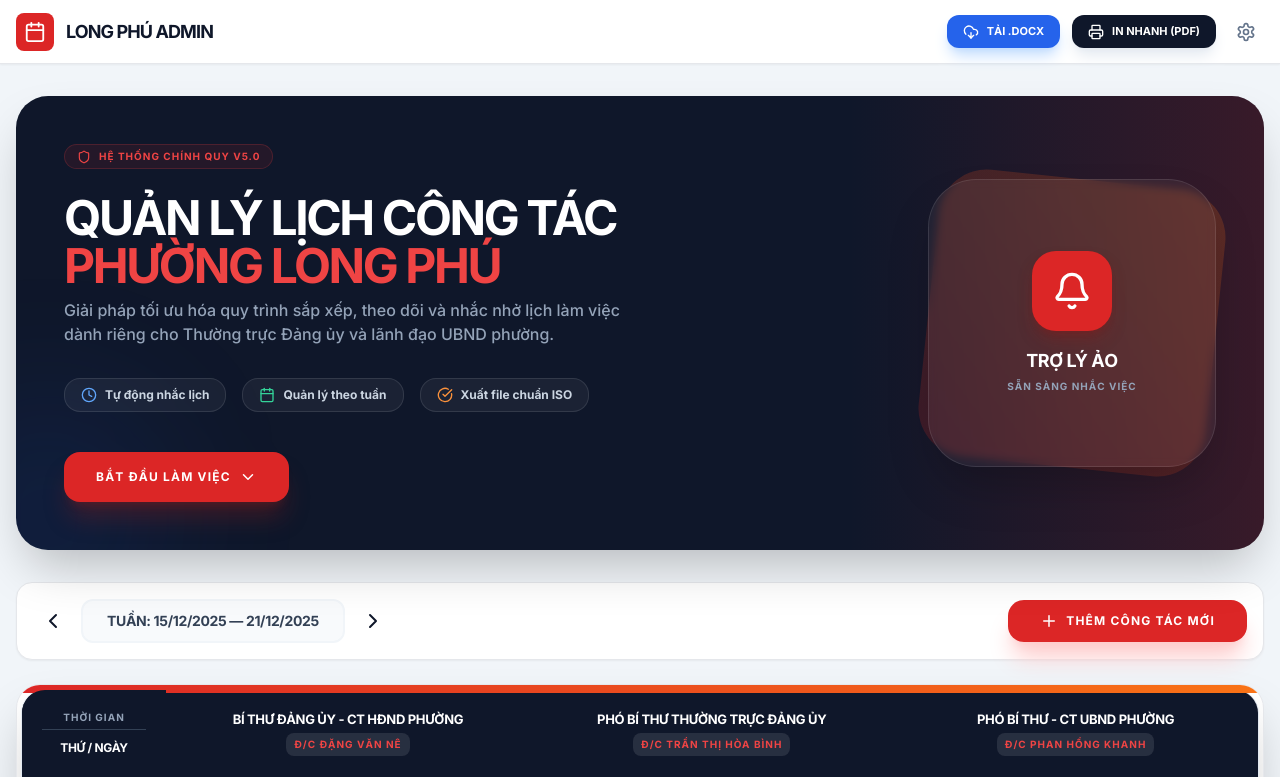
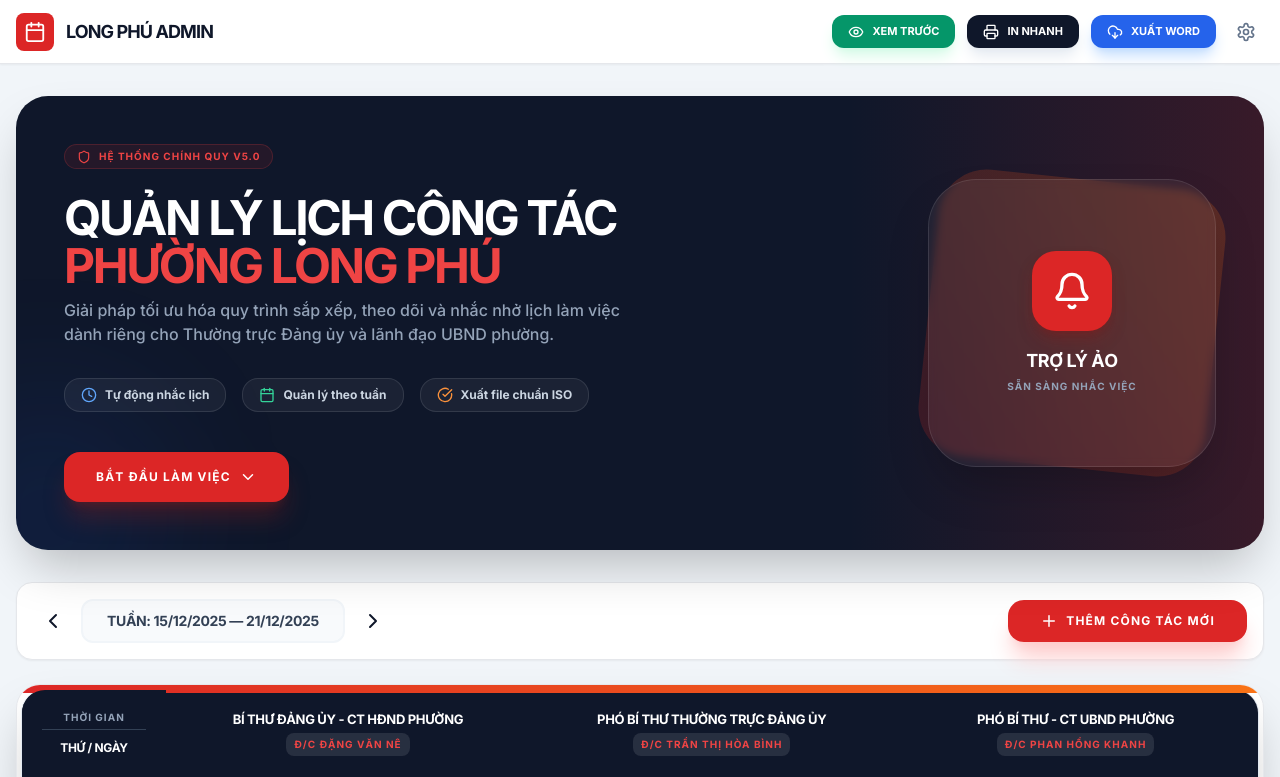
Before and after one commit to hieuok2710/LICHTUAN0.0.1, a React (Vite) app: page / in a window 1280 px wide. Shown: the top 777 px of the page. Built offline with nearby package versions, Linux system fonts and the light colour scheme.

Commit message:
fix: Improve print functionality and context menu
Refactor print preview logic to be more explicit and adjust context menu options for clarity. Add a "quick print" option for direct PDF generation.

```diff
--- a/App.tsx
+++ b/App.tsx
@@ -74,7 +74,6 @@ const App: React.FC = () => {
     localStorage.setItem(STORAGE_KEY, JSON.stringify(state));
   }, [officials, schedule]);
 
-  // Hàm in bây giờ cực kỳ đơn giản và đáng tin cậy
   const handlePrint = () => {
     window.print();
   };
@@ -188,14 +187,15 @@ const App: React.FC = () => {
   return (
     <div className="min-h-screen bg-slate-100 pb-20" onClick={() => setContextMenu(prev => ({...prev, visible: false}))} onContextMenu={(e) => { e.preventDefault(); setContextMenu({ x: e.clientX, y: e.clientY, visible: true }); }}>
 
-      {/* VÙNG IN LUÔN ĐƯỢC CẬP NHẬT TRONG CÂY REACT NHƯNG ẨN TRÊN WEB */}
+      {/* VÙNG IN ẨN ĐỂ LỆNH IN HỆ THỐNG GỌI */}
       <div className="print-only">
         <PrintLayout schedule={schedule} officials={officials} weekRange={weekRange} />
       </div>
 
       {contextMenu.visible && (
         <div className="fixed z-[999] bg-white border shadow-2xl rounded-2xl py-2 min-w-[240px] animate-popup-in" style={{ top: Math.min(contextMenu.y, window.innerHeight - 250), left: Math.min(contextMenu.x, window.innerWidth - 250) }}>
-           <button onClick={() => { setShowPreviewModal(true); }} className="w-full flex items-center gap-3 px-4 py-2.5 hover:bg-red-50 text-sm font-bold text-slate-700"><Eye size={18} /> Xem trước & In ấn</button>
+           <button onClick={() => { setShowPreviewModal(true); }} className="w-full flex items-center gap-3 px-4 py-2.5 hover:bg-slate-50 text-sm font-bold text-slate-700"><Eye size={18} /> Xem trước bản in</button>
+           <button onClick={handlePrint} className="w-full flex items-center gap-3 px-4 py-2.5 hover:bg-red-50 text-sm font-bold text-slate-700"><Printer size={18} /> In nhanh (PDF)</button>
            <button onClick={handleExportDocx} className="w-full flex items-center gap-3 px-4 py-2.5 hover:bg-blue-50 text-sm font-bold text-slate-700"><FileText size={18} /> Xuất Word (.docx)</button>
            <hr className="my-1 border-slate-100" />
            <button onClick={() => setShowSettings(true)} className="w-full flex items-center gap-3 px-4 py-2.5 hover:bg-slate-50 text-sm font-bold text-slate-700"><Settings size={18} /> Cấu hình hệ thống</button>
@@ -208,12 +208,15 @@ const App: React.FC = () => {
             <div className="bg-red-600 text-white p-2 rounded-lg"><Calendar size={22} /></div>
             <h1 className="text-lg font-black text-slate-900 uppercase tracking-tighter">Long Phú Admin</h1>
           </div>
-          <div className="flex items-center gap-3">
-            <button onClick={handleExportDocx} className="hidden md:flex items-center gap-2 px-4 py-2 bg-blue-600 text-white rounded-xl text-[11px] font-black uppercase hover:bg-blue-700 shadow-lg shadow-blue-200 transition-all">
-              <DownloadCloud size={16} /> Tải .DOCX
+          <div className="flex items-center gap-2 md:gap-3">
+            <button onClick={() => setShowPreviewModal(true)} className="flex items-center gap-2 px-3 md:px-4 py-2 bg-emerald-600 text-white rounded-xl text-[10px] md:text-[11px] font-black uppercase hover:bg-emerald-700 shadow-lg shadow-emerald-100 transition-all">
+              <Eye size={16} /> <span className="hidden sm:inline">Xem trước</span>
             </button>
-            <button onClick={handlePrint} className="hidden md:flex items-center gap-2 px-4 py-2 bg-slate-900 text-white rounded-xl text-[11px] font-black uppercase hover:bg-black shadow-lg shadow-slate-200 transition-all">
-              <Printer size={16} /> In nhanh (PDF)
+            <button onClick={handlePrint} className="flex items-center gap-2 px-3 md:px-4 py-2 bg-slate-900 text-white rounded-xl text-[10px] md:text-[11px] font-black uppercase hover:bg-black shadow-lg shadow-slate-200 transition-all">
+              <Printer size={16} /> <span className="hidden sm:inline">In nhanh</span>
+            </button>
+            <button onClick={handleExportDocx} className="hidden lg:flex items-center gap-2 px-4 py-2 bg-blue-600 text-white rounded-xl text-[11px] font-black uppercase hover:bg-blue-700 shadow-lg shadow-blue-200 transition-all">
+              <DownloadCloud size={16} /> Xuất Word
             </button>
             <button onClick={() => setShowSettings(true)} className="p-2 text-slate-500 hover:text-red-600"><Settings size={20} /></button>
           </div>
@@ -245,27 +248,38 @@ const App: React.FC = () => {
         </div>
       </main>
 
+      {/* MODAL XEM TRƯỚC BẢN IN RIÊNG BIỆT */}
       {showPreviewModal && (
-        <div className="fixed inset-0 bg-slate-900/95 z-[60] flex items-center justify-center p-4">
-          <div className="bg-white rounded-[40px] w-full max-w-6xl h-[92vh] flex flex-col overflow-hidden animate-popup-in shadow-2xl">
-            <div className="p-6 border-b flex justify-between items-center bg-slate-50/50">
+        <div className="fixed inset-0 bg-slate-900/90 z-[60] flex items-center justify-center p-4 backdrop-blur-sm">
+          <div className="bg-slate-100 rounded-[40px] w-full max-w-6xl h-[95vh] flex flex-col overflow-hidden animate-popup-in shadow-2xl ring-1 ring-white/10">
+            <div className="p-6 border-b flex justify-between items-center bg-white">
               <div className="flex items-center gap-4">
-                <div className="w-12 h-12 bg-red-100 text-red-600 rounded-2xl flex items-center justify-center"><Printer size={24} /></div>
+                <div className="w-12 h-12 bg-emerald-100 text-emerald-600 rounded-2xl flex items-center justify-center border border-emerald-200 shadow-sm"><Eye size={24} /></div>
                 <div>
-                   <h2 className="font-black text-lg uppercase tracking-tight">Xem trước bản in công tác</h2>
-                   <p className="text-[10px] text-slate-500 font-bold uppercase tracking-widest">Định dạng A4 - Tiêu chuẩn Nghị định 30</p>
+                   <h2 className="font-black text-lg uppercase tracking-tight text-slate-900">Xem trước bản in công tác</h2>
+                   <div className="flex items-center gap-2">
+                     <span className="text-[10px] text-slate-500 font-bold uppercase tracking-widest">Định dạng A4 dọc</span>
+                     <span className="w-1 h-1 bg-slate-300 rounded-full"></span>
+                     <span className="text-[10px] text-emerald-600 font-bold uppercase tracking-widest italic">Sẵn sàng xuất PDF</span>
+                   </div>
                 </div>
               </div>
               <div className="flex gap-3">
-                <button onClick={handleExportDocx} className="flex items-center gap-2 bg-blue-600 text-white px-6 py-3 rounded-2xl text-xs font-black uppercase tracking-widest hover:bg-blue-700 transition-all shadow-lg shadow-blue-200"><FileText size={18} /> Tải .DOCX</button>
+                <button onClick={handleExportDocx} className="hidden sm:flex items-center gap-2 bg-blue-100 text-blue-700 border border-blue-200 px-6 py-3 rounded-2xl text-xs font-black uppercase tracking-widest hover:bg-blue-200 transition-all shadow-sm"><FileText size={18} /> Word</button>
                 <button onClick={handlePrint} className="flex items-center gap-2 bg-slate-900 text-white px-6 py-3 rounded-2xl text-xs font-black uppercase tracking-widest hover:bg-black transition-all shadow-lg shadow-slate-300"><Printer size={18} /> In ngay (PDF)</button>
-                <button onClick={() => setShowPreviewModal(false)} className="ml-4 p-3 text-slate-400 hover:text-slate-600 bg-slate-100 rounded-full transition-all"><X size={24} /></button>
+                <button onClick={() => setShowPreviewModal(false)} className="ml-2 p-3 text-slate-400 hover:text-slate-600 hover:bg-slate-200 rounded-full transition-all"><X size={24} /></button>
               </div>
             </div>
-            <div className="flex-1 overflow-y-auto p-12 bg-slate-200/50 flex justify-center custom-scrollbar">
-              <div className="bg-white p-[20mm] shadow-2xl w-[210mm] min-h-[297mm] ring-1 ring-slate-300">
+
+            <div className="flex-1 overflow-y-auto p-8 md:p-12 bg-slate-200 flex justify-center custom-scrollbar">
+              {/* GIẢ LẬP TỜ GIẤY A4 THỰC TẾ */}
+              <div className="bg-white p-[20mm] shadow-[0_20px_50px_rgba(0,0,0,0.15)] w-full max-w-[210mm] min-h-[297mm] ring-1 ring-slate-300 transform-gpu transition-transform">
                 <PrintLayout schedule={schedule} weekRange={weekRange} officials={officials} />
               </div>
+            </div>
+
+            <div className="p-4 bg-white border-t flex justify-center">
+              <p className="text-[10px] text-slate-400 font-bold uppercase tracking-[0.2em]">Khu vực xem trước bản in chính thức - Văn phòng Phường Long Phú</p>
             </div>
           </div>
         </div>
```
